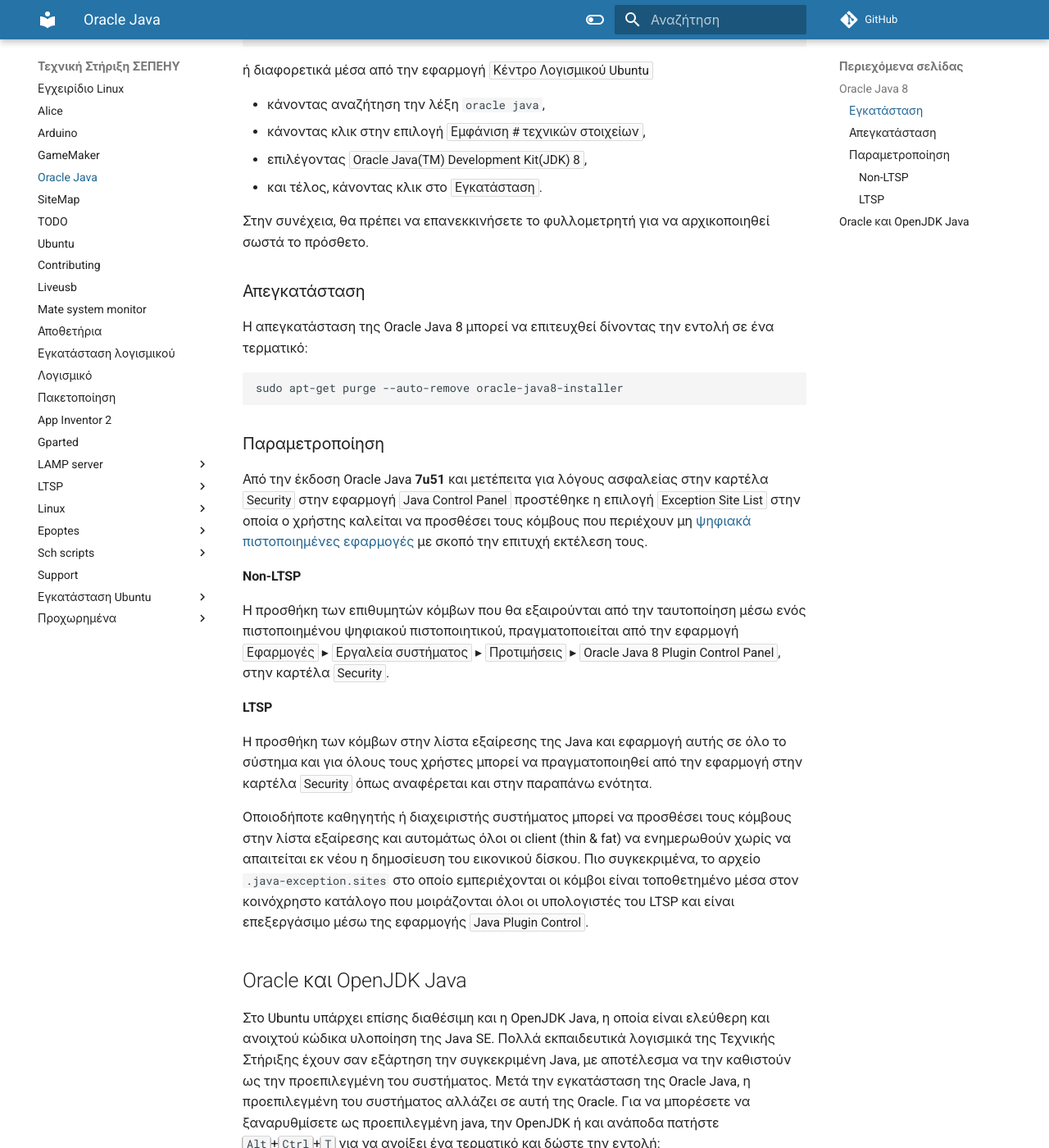
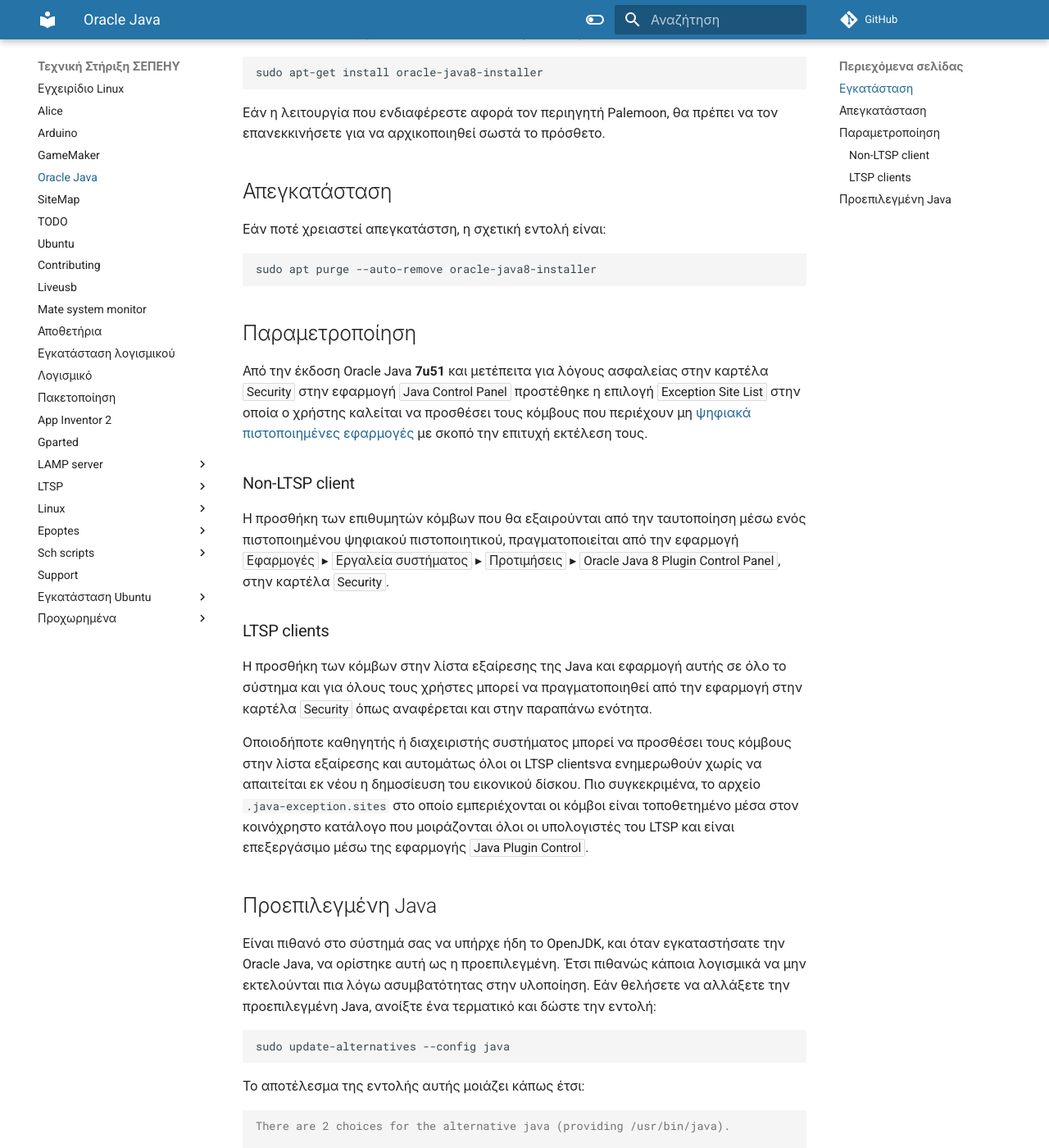
Before and after one commit to siahos/el.ltsp.org, an MkDocs documentation site: the page built from docs/Oracle_Java.md, in a window 1280 px wide and 1400 px high, scrolled down 469 px. Shown: the whole window at 82% size. Built offline with MkDocs 1.6.1 and Material for MkDocs 9.7.7, drawn with Linux system fonts in a browser that asks for light colours; comment, search, counter and statistics services are not loaded; some of the changed text lies outside the part shown.

Commit message:
Update Oracle_Java.md

````diff
--- a/docs/Oracle_Java.md
+++ b/docs/Oracle_Java.md
@@ -1,82 +1,81 @@
-Μερικές πολυμεσικές εφαρμογές δικτυακές και μη (πχ: δραστηριοτήτες του
-ψηφιακού σχολείου) απαιτούν την εγκατάσταση της Oracle Java για να
-μπορέσουν να εκτελεστούν. Για το λειτουργικό σύστημα Ubuntu,
-υπάρχουν διαθέσιμες οι εκδόσεις 6/7/8 καθώς και τα αντίστοιχα
-πρόσθετα του φυλλομετρητή Mozilla Firefox.
+# Oracle Java
 
-## Oracle Java 8
+Κάποιες εφαρμογές απαιτούν την ύπαρξη ενός περιβάλλοντος Java. Συνήθως είναι
+προτιμότερο να εγκαθιστούμε το OpenJDK είτε από το `synaptic` είτε εκτελώντας
+την παρακάτω εντολή σε ένα τερματικό:
 
-### Εγκατάσταση
+```shell
+sudo apt install default-jre
+```
 
-Η εγκατάσταση της Oracle Java 8 μπορεί να επιτευχθεί είτε μέσω
-τερματικού (πατώντας **`Alt`**+**`Ctrl`**+**`T`**) δίνοντας την εντολή:
+Όμως για λόγους συμβατότητας, σε ορισμένες περιπτώσεις είναι απαραίτητη η
+εγκατάσταση της Oracle Java αντί του OpenJDK.
+
+## Εγκατάσταση
+
+Η εγκατάσταση της Oracle Java 8 μπορεί να επιτευχθεί είτε μέσω του `synaptic`
+είτε ανοίγοντας ένα τερματικό και εκτελώντας την εντολή:
+
 ```shell
 sudo apt-get install oracle-java8-installer
 ```
 
-ή διαφορετικά μέσα από την εφαρμογή ***Κέντρο Λογισμικού Ubuntu***
+Εάν η λειτουργία που ενδιαφέρεστε αφορά τον περιηγητή Palemoon, θα πρέπει να
+τον επανεκκινήσετε για να αρχικοποιηθεί σωστά το πρόσθετο.
 
-  - κάνοντας αναζήτηση την λέξη `oracle java`,
-  - κάνοντας κλικ στην επιλογή
-    ***Εμφάνιση # τεχνικών στοιχείων***,
-  - επιλέγοντας ***Oracle Java(TM) Development Kit(JDK) 8***,
-  - και τέλος, κάνοντας κλικ στο ***Εγκατάσταση***.
+## Απεγκατάσταση
 
-Στην συνέχεια, θα πρέπει να επανεκκινήσετε το φυλλομετρητή για να
-αρχικοποιηθεί σωστά το πρόσθετο.
+Εάν ποτέ χρειαστεί απεγκατάστση, η σχετική εντολή είναι:
 
-### Απεγκατάσταση
-
-Η απεγκατάσταση της Oracle Java 8 μπορεί να επιτευχθεί δίνοντας την
-εντολή σε ένα τερματικό:
 ```shell
-sudo apt-get purge --auto-remove oracle-java8-installer
+sudo apt purge --auto-remove oracle-java8-installer
 ```
 
-### Παραμετροποίηση
+## Παραμετροποίηση
 
 Από την έκδοση Oracle Java **7u51** και μετέπειτα για λόγους ασφαλείας στην
-καρτέλα ***Security*** στην εφαρμογή ***Java Control Panel***
-προστέθηκε η επιλογή ***Exception Site List*** στην οποία ο χρήστης καλείται να
-προσθέσει τους κόμβους που περιέχουν μη [ψηφιακά πιστοποιημένες εφαρμογές](https://el.wikipedia.org/wiki/Ψηφιακό_πιστοποιητικό)
-με σκοπό την επιτυχή εκτέλεση τους.
+καρτέλα ***Security*** στην εφαρμογή ***Java Control Panel*** προστέθηκε η
+επιλογή ***Exception Site List*** στην οποία ο χρήστης καλείται να προσθέσει
+τους κόμβους που περιέχουν μη [ψηφιακά πιστοποιημένες
+εφαρμογές](https://el.wikipedia.org/wiki/Ψηφιακό_πιστοποιητικό) με σκοπό την
+επιτυχή εκτέλεση τους.
 
-#### Non-LTSP
+### Non-LTSP client
 
-Η προσθήκη των επιθυμητών κόμβων που θα εξαιρούνται από την ταυτοποίηση
-μέσω ενός πιστοποιημένου ψηφιακού πιστοποιητικού, πραγματοποιείται από
-την εφαρμογή ***Εφαρμογές*** ▸ ***Εργαλεία συστήματος*** ▸ ***Προτιμήσεις*** ▸ ***Oracle Java 8 Plugin Control Panel***, στην καρτέλα ***Security***.
+Η προσθήκη των επιθυμητών κόμβων που θα εξαιρούνται από την ταυτοποίηση μέσω
+ενός πιστοποιημένου ψηφιακού πιστοποιητικού, πραγματοποιείται από την εφαρμογή
+***Εφαρμογές*** ▸ ***Εργαλεία συστήματος*** ▸ ***Προτιμήσεις*** ▸ ***Oracle
+Java 8 Plugin Control Panel***, στην καρτέλα ***Security***.
 
-#### LTSP
+### LTSP clients
 
-H προσθήκη των κόμβων στην λίστα εξαίρεσης της Java και εφαρμογή αυτής
-σε όλο το σύστημα και για όλους τους χρήστες μπορεί να πραγματοποιηθεί
-από την εφαρμογή  στην καρτέλα ***Security*** όπως αναφέρεται και στην
-παραπάνω ενότητα.
+H προσθήκη των κόμβων στην λίστα εξαίρεσης της Java και εφαρμογή αυτής σε όλο
+το σύστημα και για όλους τους χρήστες μπορεί να πραγματοποιηθεί από την
+εφαρμογή  στην καρτέλα ***Security*** όπως αναφέρεται και στην παραπάνω
+ενότητα.
 
 Οποιοδήποτε καθηγητής ή διαχειριστής συστήματος μπορεί να προσθέσει τους
-κόμβους στην λίστα εξαίρεσης και αυτομάτως όλοι οι client (thin & fat)
-να ενημερωθούν χωρίς να απαιτείται εκ νέου η δημοσίευση του εικονικού
-δίσκου. Πιο συγκεκριμένα, το αρχείο `.java-exception.sites` στο οποίο
-εμπεριέχονται οι κόμβοι είναι τοποθετημένο μέσα στον κοινόχρηστο
-κατάλογο που μοιράζονται όλοι οι υπολογιστές του LTSP και είναι
-επεξεργάσιμο μέσω της εφαρμογής ***Java Plugin Control***.
+κόμβους στην λίστα εξαίρεσης και αυτομάτως όλοι οι LTSP clientsνα
+ενημερωθούν χωρίς να απαιτείται εκ νέου η δημοσίευση του εικονικού δίσκου. Πιο
+συγκεκριμένα, το αρχείο `.java-exception.sites` στο οποίο εμπεριέχονται οι
+κόμβοι είναι τοποθετημένο μέσα στον κοινόχρηστο κατάλογο που μοιράζονται όλοι
+οι υπολογιστές του LTSP και είναι επεξεργάσιμο μέσω της εφαρμογής ***Java
+Plugin Control***.
 
-## Oracle και OpenJDK Java
+## Προεπιλεγμένη Java
 
-Στο Ubuntu υπάρχει επίσης διαθέσιμη και η OpenJDK Java, η οποία είναι
-ελεύθερη και ανοιχτού κώδικα υλοποίηση της Java SE. Πολλά
-εκπαιδευτικά λογισμικά της Τεχνικής Στήριξης έχουν σαν
-εξάρτηση την συγκεκριμένη Java, με αποτέλεσμα να την καθιστούν ως
-την προεπιλεγμένη του συστήματος. Μετά την εγκατάσταση της Oracle Java,
-η προεπιλεγμένη του συστήματος αλλάζει σε αυτή της Oracle. Για να
-μπορέσετε να ξαναρυθμίσετε ως προεπιλεγμένη java, την OpenJDK ή
-και ανάποδα πατήστε **`Alt`**+**`Ctrl`**+**`T`** για να ανοίξει ένα τερματικό και δώστε την
-εντολή:
+Είναι πιθανό στο σύστημά σας να υπήρχε ήδη το OpenJDK, και όταν εγκαταστήσατε
+την Oracle Java, να ορίστηκε αυτή ως η προεπιλεγμένη. Έτσι πιθανώς κάποια
+λογισμικά να μην εκτελούνται πια λόγω ασυμβατότητας στην υλοποίηση. Εάν
+θελήσετε να αλλάξετε την προεπιλεγμένη Java, ανοίξτε ένα τερματικό και δώστε
+την εντολή:
+
 ```shell
 sudo update-alternatives --config java
 ```
+
 Το αποτέλεσμα της εντολής αυτής μοιάζει κάπως έτσι:
+
 ```shell-session
 There are 2 choices for the alternative java (providing /usr/bin/java).
 
@@ -88,5 +87,6 @@ Selection Path Priority Status
 
 Press enter to keep the current choice[*], or type selection number:
 ```
+
 Δίνοντας την επιλογή `1`, ως προεπιλεγμένη Java του συστήματος θα οριστεί η
 OpenJDK.
````
